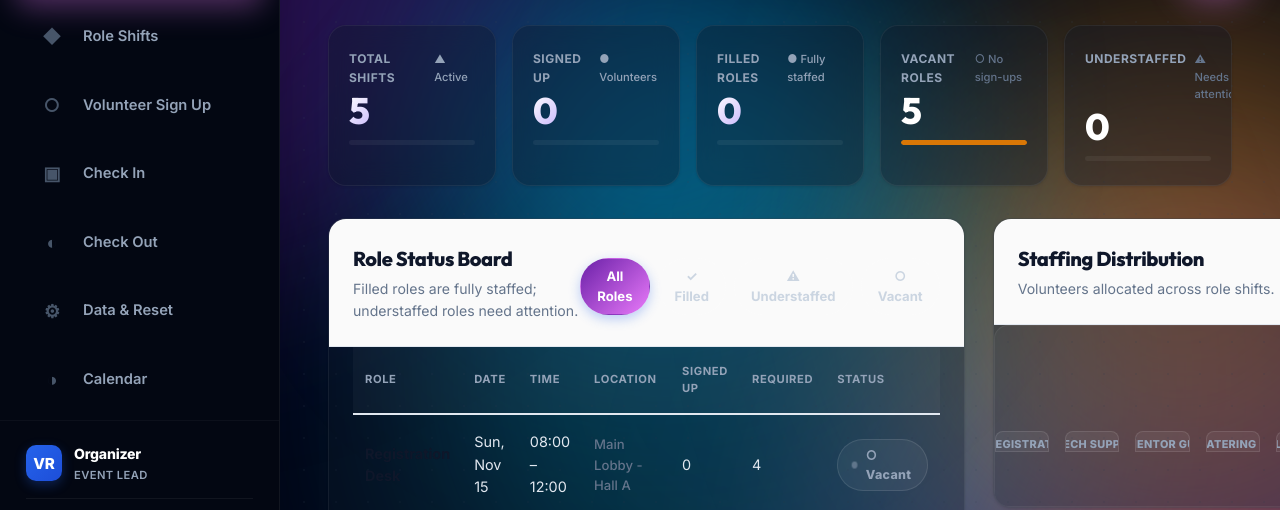
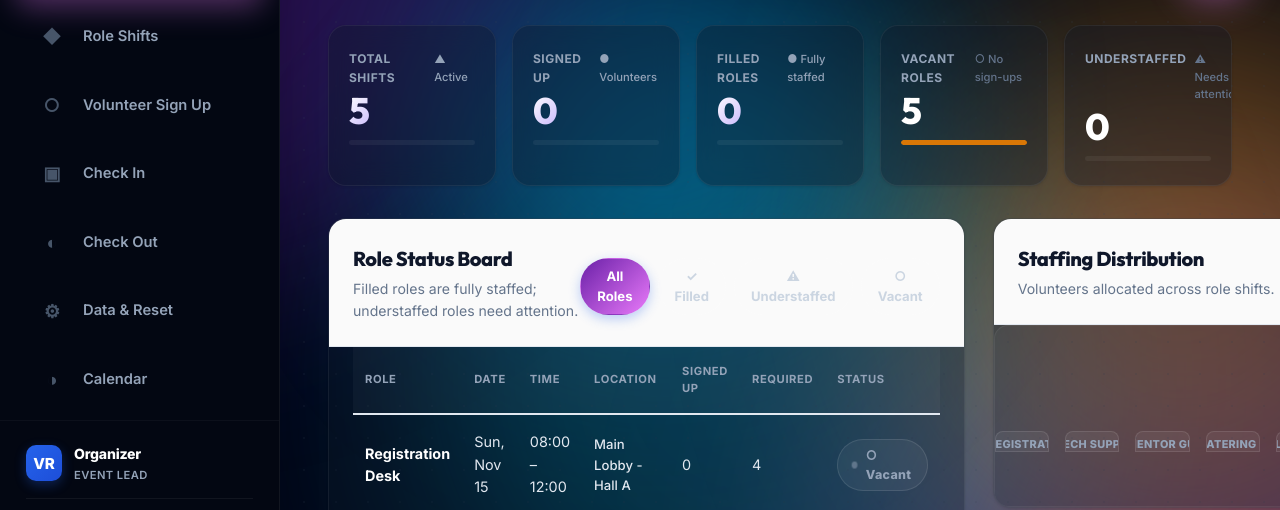
Before and after one commit to Sriramx0-0x/Owasp-vibe-coding, a plain HTML site: page index.html in a window 1280 px wide. Shown: the part 218-728 px from the top of the page. Drawn offline with Linux system fonts and the light colour scheme.

Commit message:
fix: role shifts table first column text brightness - white bold role names on dark cards

```diff
--- a/css/style.css
+++ b/css/style.css
@@ -1869,3 +1869,22 @@ input::placeholder { color: #64748b; }
 .stat-bar {
   background: rgba(255,255,255,0.05) !important;
 }
+
+
+/* ============ Role Shifts table - brighten first column ============ */
+.card .table-wrap tr td:first-child {
+  color: #fff !important;
+  font-weight: 800 !important;
+}
+
+.card .table-wrap td {
+  color: #e2e8f0 !important;
+}
+
+.card .table-wrap th {
+  color: #94a3b8 !important;
+}
+
+.card .table-wrap tr:hover td {
+  background: rgba(255,255,255,0.03) !important;
+}
```
